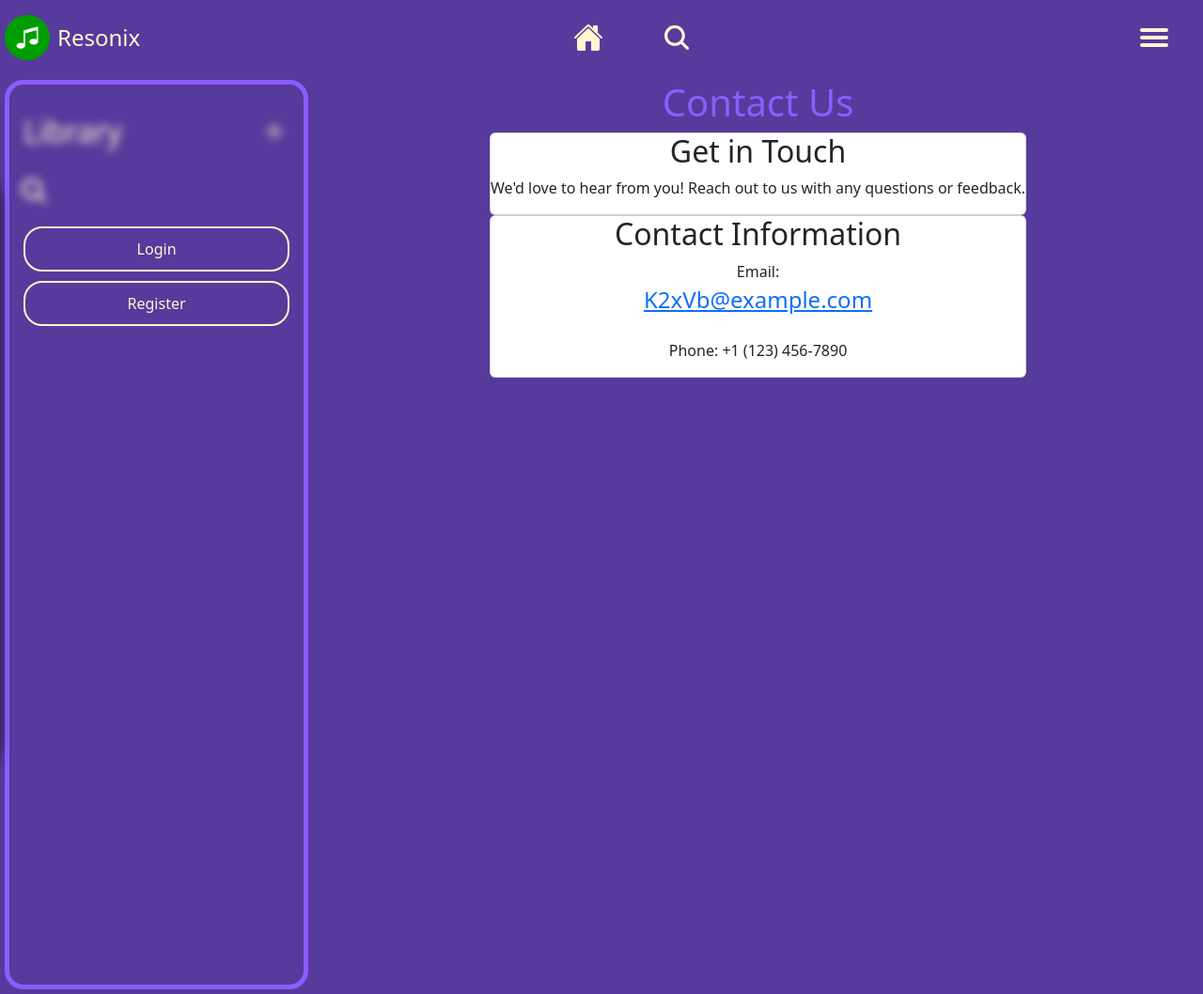
After one commit to gakshatb/Music-Platform-Project, a Flask app: template templates/contact.html in a window 1280 px wide. The commit adds this page. Shown: the whole page at 94% size. Run offline with Flask 3, Linux system fonts and the light colour scheme; the template is opened without the code that fills it, so the values that code supplies are empty.

Commit message:
created contact and support pages and updated app for the

```diff
--- a/app.py
+++ b/app.py
@@ -35,6 +35,8 @@ app.secret_key= appcfg.SECRET_KEY
 # Landing Page
 @app.route('/', methods=['GET'])
 def index():
+    action = request.args.get('section', None)
+    user=None
     username = session.get('username', None)
     if username:
         con=sqlite3.connect(database.DATABASE)
@@ -43,8 +45,15 @@ def index():
         cur.execute("select * from user where username=?",(username,))
         user=cur.fetchone()
         con.close()
-        return render_template('index.html', user=user)
-    return render_template('index.html', user=None)
+    if action=='about':
+        return render_template('about.html', user=user)
+    if action=='our-mission':
+        return render_template('OurMission.html', user=user)
+    if action=='email':
+        return render_template('contact.html', user=user)
+    if action=='support':
+        return render_template('support.html', user=user)
+    return render_template('index.html', user=user)
 
 
 # Login Functionality.
--- a/static/style.css
+++ b/static/style.css
@@ -350,15 +350,14 @@ ion-icon[name="home"] {
   width: auto;
 }
 
-.accordion-item ul li a {
-  width: auto;
-  text-decoration: none;
+.accordion-item ul li button {
+  all: unset;
+  width: 100%;
   border-radius: 10px;
   transition: all var(--transition-speed) ease;
   font-size: calc(0.8rem + 0.4vw);
   background: var(--primary-color);
   color: var(--highlight-color);
-  display: flex;
 }
 
 .accordion-item ul li :hover {
--- /dev/null
+++ b/templates/contact.html
@@ -0,0 +1,24 @@
+{% extends 'base.html' %}
+{% block title %}Contact Us{% endblock %}
+{% block content %}
+<body class="background-primary">
+    <header class="header">
+        <h1 class="title-primary">Contact Us</h1>
+    </header>
+    <main class="content">
+        <section class="card">
+            <h2>Get in Touch</h2>
+            <p>
+                We'd love to hear from you! Reach out to us with any questions or feedback.
+            </p>
+        </section>
+        <section class="card">
+            <h2>Contact Information</h2>
+            <p>
+                Email: <a href="mailto:K2xVb@example.com">K2xVb@example.com</a><br>
+                Phone: +1 (123) 456-7890
+            </p>
+        </section>
+    </main>
+</body>
+{% endblock %}
```
Also changed, not shown: templates/OurMission.html (added, +28 -0 lines), templates/about.html (added, +29 -0 lines), templates/support.html (added, +25 -0 lines).
